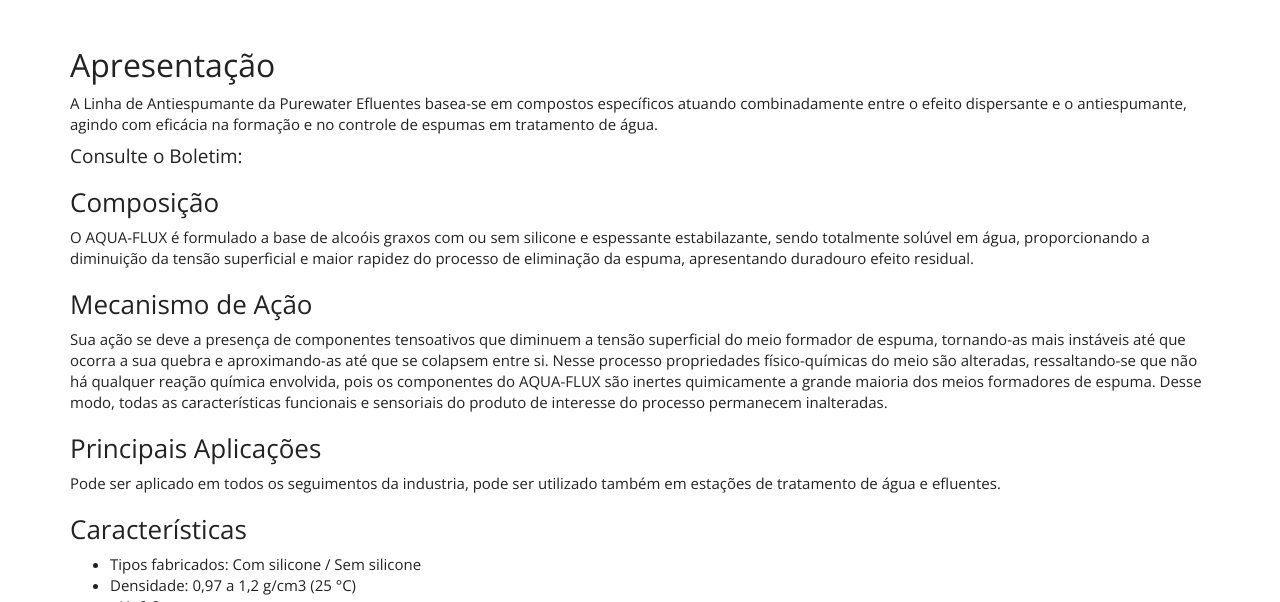
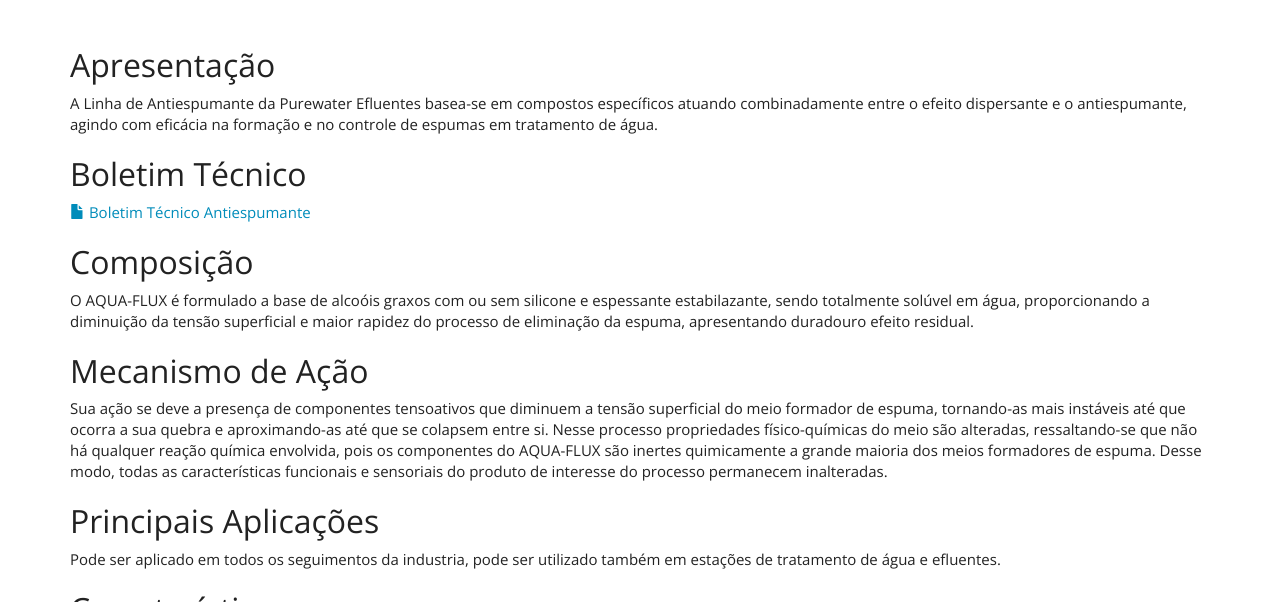
Before and after one commit to purewaterefluentes/purewaterefluentes.github.io, a Jekyll site: the page built from produtos/anti-espumante.md, in a window 1280 px wide and 900 px high, cut to the strip 298-900 px from the top of the window. Built offline with Jekyll 4.4.1, drawn with Linux system fonts in a browser that asks for light colours; nearby versions of some CDN libraries; library files that are not in the unit come from our copies.

Commit message:
add link boletim tecnico

```diff
--- a/produtos/anti-espumante.md
+++ b/produtos/anti-espumante.md
@@ -5,24 +5,25 @@
 subtitle: Antiespumante
 ---
 
-
 ## Apresentação
 A Linha de Antiespumante da Purewater Efluentes basea-se em compostos específicos atuando combinadamente entre o efeito dispersante e o antiespumante, agindo com eficácia na formação e no controle de espumas em tratamento de água.
 
-#### Consulte o Boletim:
+## Boletim Técnico
 
-### Composição
+[<span class="glyphicon glyphicon-file"></span> Boletim Técnico Antiespumante](Boletim-tecnico-antiespumante.pdf)
+
+## Composição
 O AQUA-FLUX é formulado a base de alcoóis graxos com ou sem silicone e espessante estabilazante,  sendo totalmente solúvel em água, proporcionando a diminuição da tensão superficial e maior rapidez do processo de eliminação da espuma, apresentando duradouro efeito residual.
 
-### Mecanismo de Ação
+## Mecanismo de Ação
 Sua ação se deve a presença de componentes tensoativos que diminuem a tensão superficial do meio formador de espuma, tornando-as mais instáveis até que ocorra a sua quebra e aproximando-as até que se colapsem entre si.
 Nesse processo propriedades  físico-químicas do meio são alteradas, ressaltando-se que não há qualquer reação química envolvida, pois os componentes do AQUA-FLUX são inertes quimicamente a grande maioria dos meios formadores de espuma.
 Desse modo, todas as características funcionais e sensoriais do produto de interesse do processo permanecem inalteradas.
 
-### Principais Aplicações
+## Principais Aplicações
 Pode ser aplicado em todos os seguimentos da industria, pode ser utilizado também em    estações de tratamento de água e efluentes.
 
-### Características
+## Características
 
 - Tipos fabricados: Com silicone / Sem silicone
 - Densidade: 0,97 a 1,2 g/cm3 (25 °C)
@@ -30,7 +31,7 @@
 - Aparência: Líquido Branco
 - Odor: Inodoro
 
-### Funcionalidades
+## Funcionalidades
 
 - Alta concentração
 - 100% soluvel em água
@@ -38,13 +39,13 @@
 - Alta dispersão superficial.
 
 
-### Transporte e Armazenagem
+## Transporte e Armazenagem
 O armazenamento deve ser na embalagem original, em local coberto, seco e ventilado, afastado    de fontes de calor, sendo a temperatura máxima de conservação 50 °C.
 Pode vir a ocorrer o processo de separação de fases durante o período de armazenagem, o que se reverte sob agitação sem que suas propriedades sejam alteradas.
 Mantido em sua embalagem original e fechada, a vida útil é de 12 meses a partir da data de  fabricação.
 
-### Manuseio e Método de Aplicação
+## Manuseio e Método de Aplicação
 Para uma rápida dispersão e um mínimo consumo recomenda-se aplicação do AQUA-FLUX com  na proporção de 1/10 partes de água aplicando no meio formador de espuma. A dosagem a ser utilizada varia de acordo com a aplicação e o meio provocador de espuma e equipamentos.
 
-### Embalagem
+## Embalagem
 Bombona plástica de 25 Kg ou 50 Kg
```
Also changed, not shown: produtos/alcalinizante.md (+11 -2 lines).
